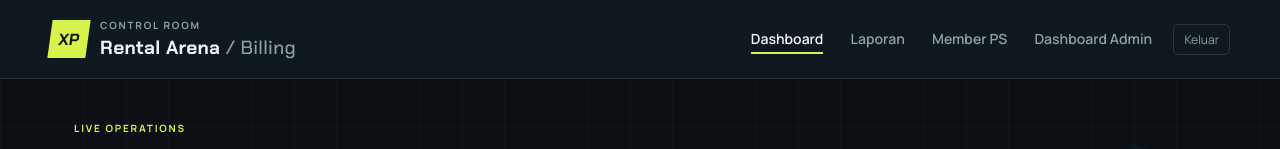
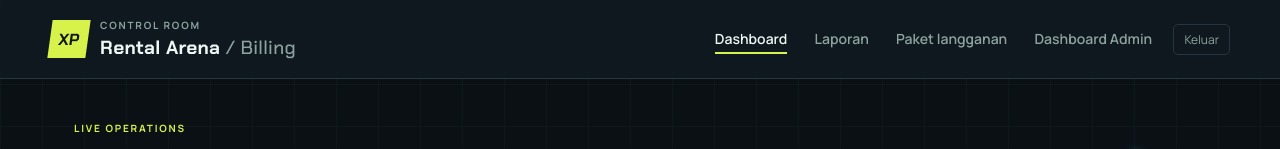
Before and after one commit to aromulya20/arrena, a website: page public/index.html in a window 1280 px wide. Shown: the top 149 px of the page. Drawn offline with Linux system fonts and the light colour scheme; no server answers.

Commit message:
Update index.html

```diff
--- a/public/index.html
+++ b/public/index.html
@@ -15,7 +15,7 @@
     <nav>
       <a href="index.html" class="active">Dashboard</a>
       <a href="report.html">Laporan</a>
-      <a href="members.html">Member PS</a>
+      <a href="system-dashboard.html">Paket langganan</a>
       <a href="admin-dashboard.html">Dashboard Admin</a>
       <button id="btn-logout" class="nav-logout">Keluar</button>
     </nav>
```
